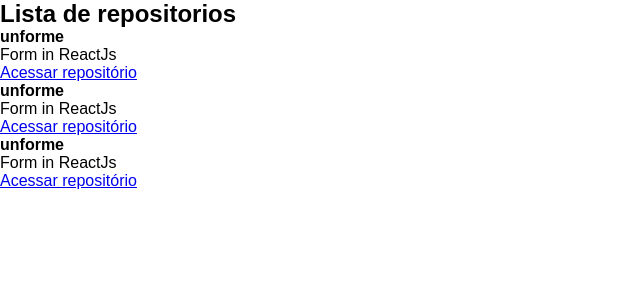
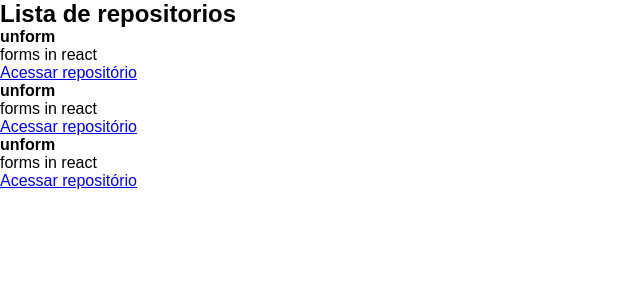
Before and after one commit to OliverioJunior/githubExplore, a React app: page / in a window 1280 px wide. Shown: the top 300 px of the page, without its empty margins (0-640 px from the left). Built offline with nearby package versions, Linux system fonts and the light colour scheme.

Commit message:
Passar informações do component pai para o filho

```diff
--- /dev/null
+++ b/src/components/RepositoryItem.jsx
@@ -0,0 +1,12 @@
+export function RepositoryItem({repository}) {
+  return (
+    <li>
+      <strong>{repository.name ?? "Default"}</strong>
+      <p>{repository.description}</p>
+
+      <a href={repository.link}>
+        Acessar repositório
+      </a>
+    </li>
+  );
+}
--- a/src/components/RepositoryList.jsx
+++ b/src/components/RepositoryList.jsx
@@ -1,33 +1,21 @@
+import { RepositoryItem } from "./RepositoryItem";
+
+const repository = {
+  name: 'unform',
+  description: 'forms in react',
+  link: 'https://github.com/unform/unform'
+}
+
 export function RepositoryList() {
   return (
     <section className="repository-list">
       <h1>Lista de repositorios</h1>
 
       <ul>
-        <li>
-          <strong>unforme</strong>
-          <p>Form in ReactJs</p>
+        <RepositoryItem repository= {repository} />
+        <RepositoryItem repository= {repository} />
+        <RepositoryItem repository= {repository} />
 
-          <a href='#'>
-            Acessar repositório
-          </a>
-        </li>
-        <li>
-          <strong>unforme</strong>
-          <p>Form in ReactJs</p>
-
-          <a href='#'>
-            Acessar repositório
-          </a>
-        </li>
-        <li>
-          <strong>unforme</strong>
-          <p>Form in ReactJs</p>
-
-          <a href='#'>
-            Acessar repositório
-          </a>
-        </li>
       </ul>
     </section>
   );
```
